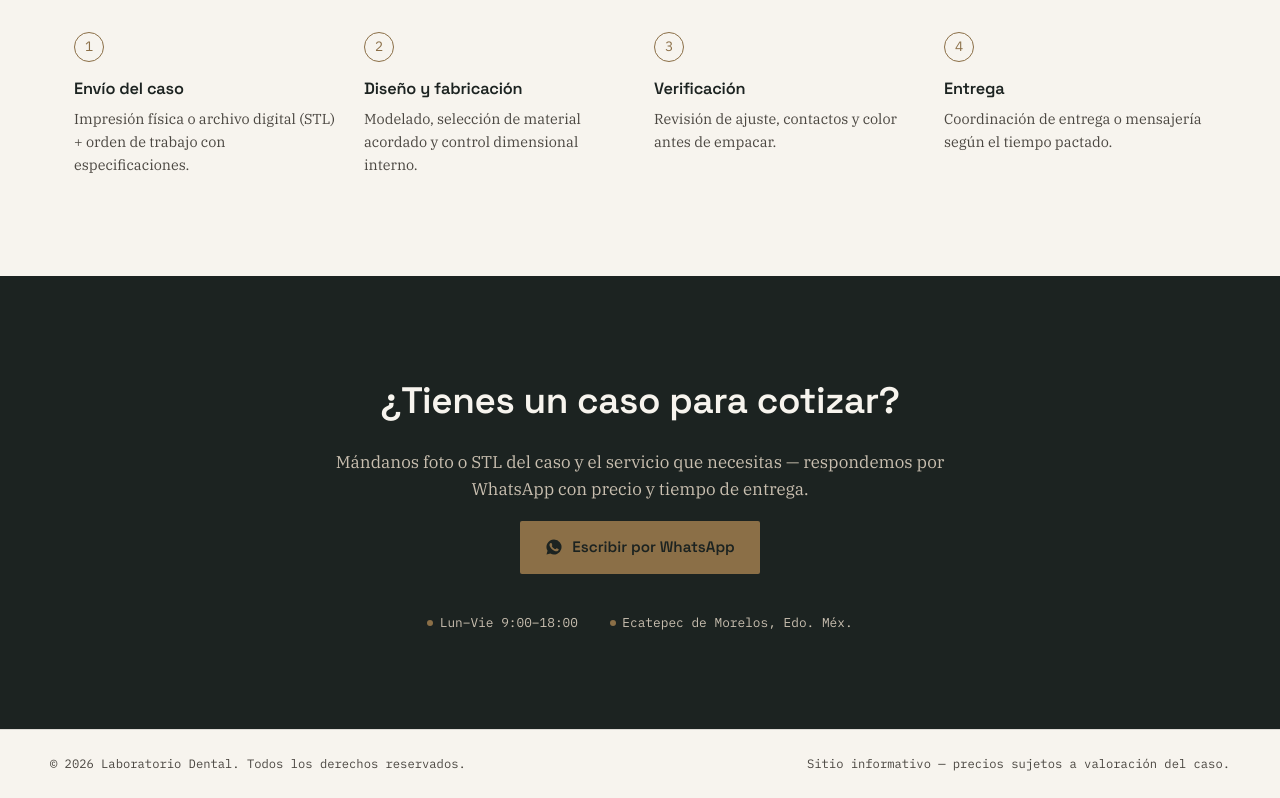
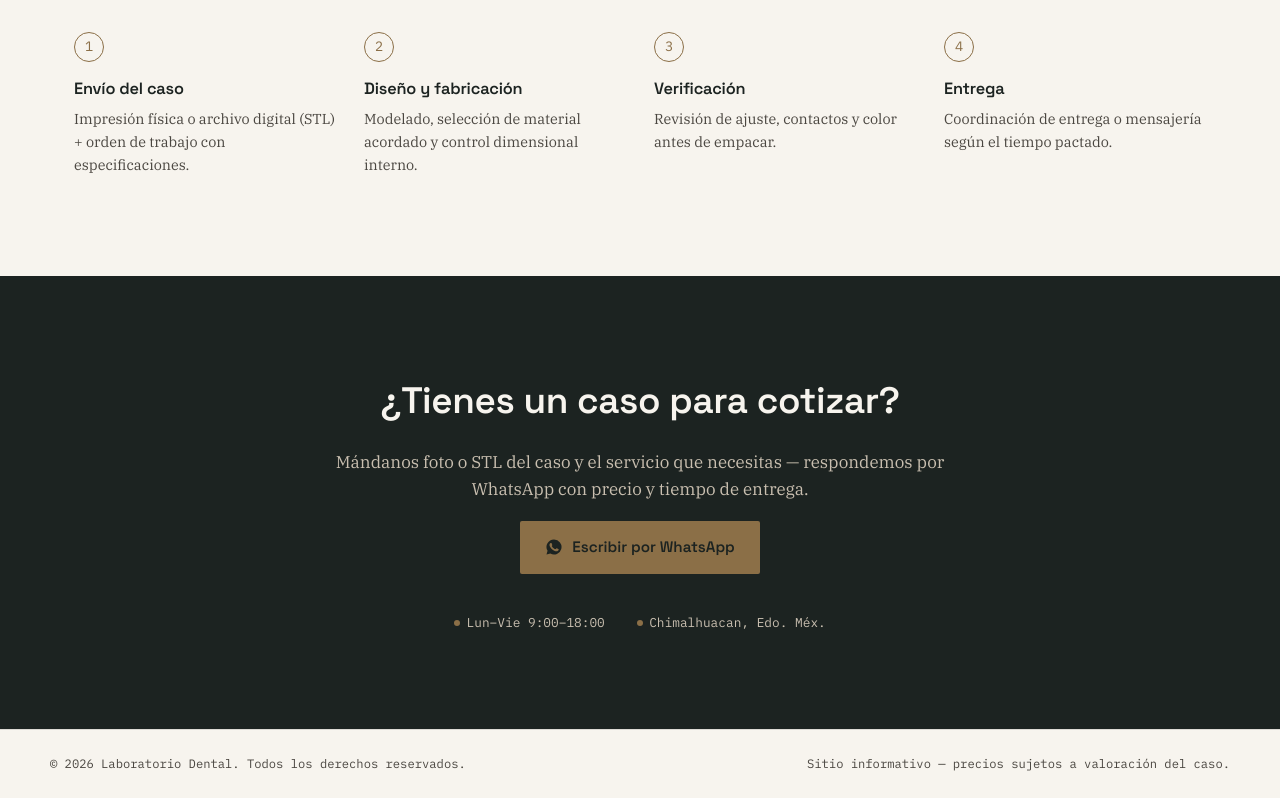
Before and after one commit to miguelISC02/laboratorio_dental, a plain HTML site: page site/index.html in a window 1280 px wide. Shown: the part 2199-2997 px from the top of the page. Drawn offline with Linux system fonts and the light colour scheme.

Commit message:
Modificamos ubicación

```diff
--- a/site/index.html
+++ b/site/index.html
@@ -210,7 +210,7 @@
       </a>
       <div class="contact-meta">
         <div><span class="eyebrow-dot"></span>Lun–Vie 9:00–18:00</div>
-        <div><span class="eyebrow-dot"></span>Ecatepec de Morelos, Edo. Méx.</div>
+        <div><span class="eyebrow-dot"></span>Chimalhuacan, Edo. Méx.</div>
       </div>
     </div>
   </section>
```
